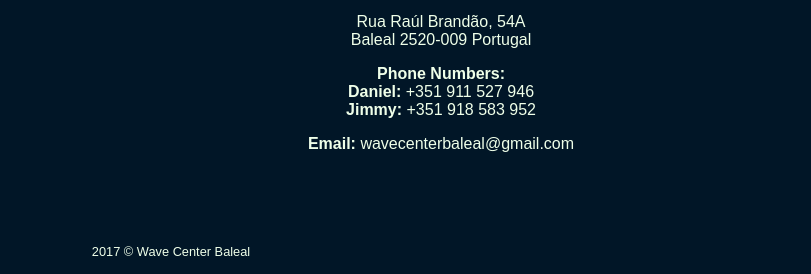
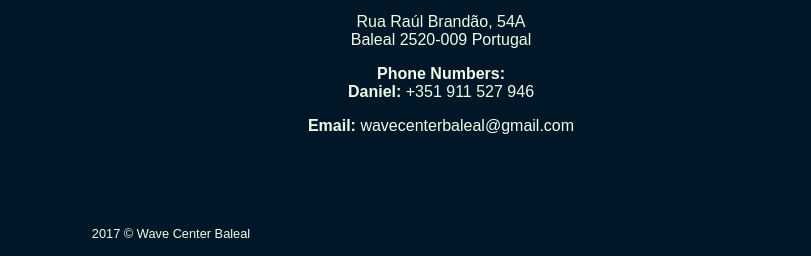
Before and after one commit to wavecenterbaleal/wavecenterbaleal.github.io, a plain HTML site: page index.html in a window 1280 px wide. Shown: the part 740-1014 px from the top of the page, 469-1280 px from the left. Drawn offline with Linux system fonts and the light colour scheme.

Commit message:
Update index.html

```diff
--- a/index.html
+++ b/index.html
@@ -91,7 +91,6 @@
           <p>
             <strong>Phone Numbers:</strong><br>
             <strong>Daniel:</strong> +351 911 527 946<br/>
-            <strong>Jimmy:</strong> +351 918 583 952
           </p>
           <p>
             <strong>Email:</strong> wavecenterbaleal@gmail.com
```
